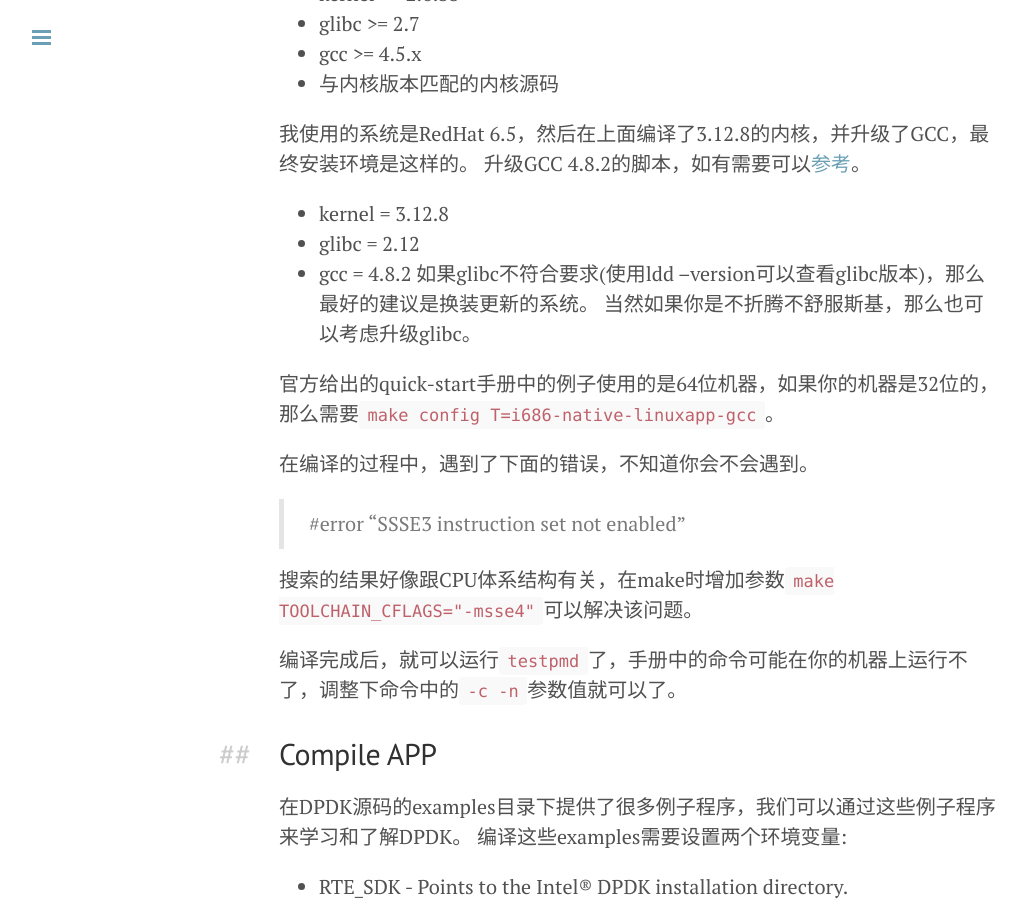
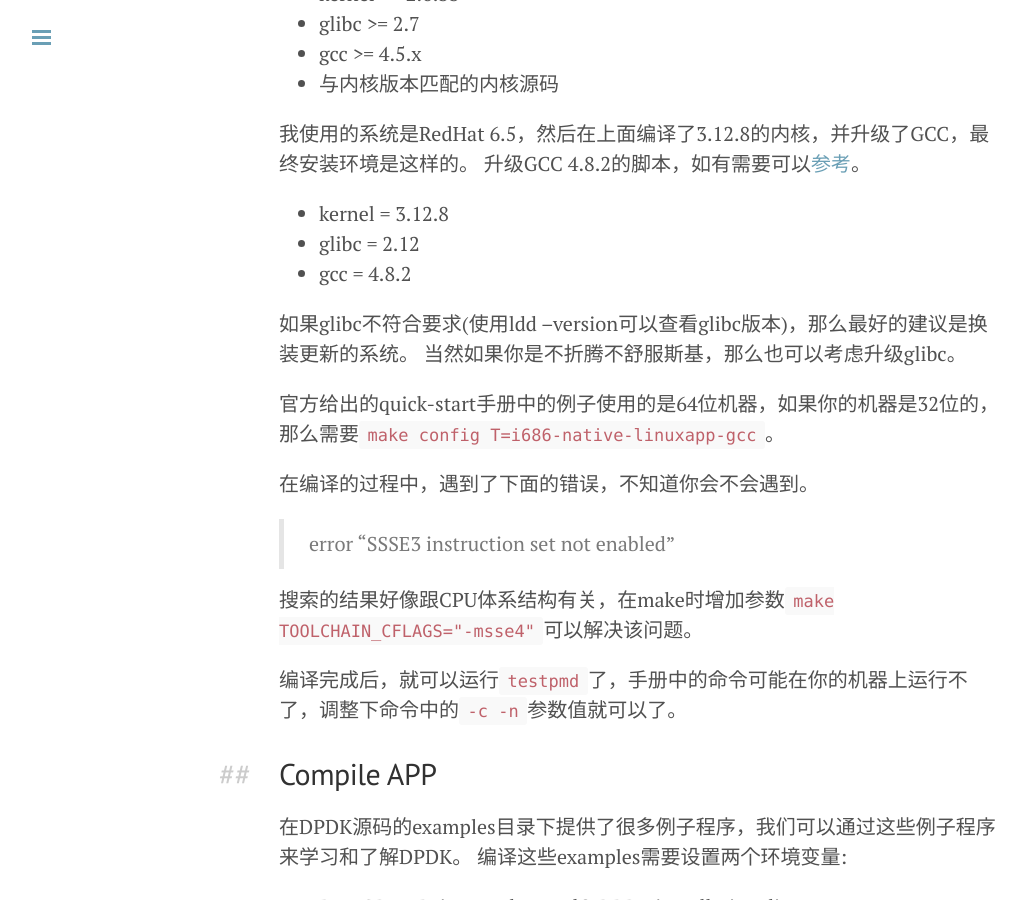
Before and after one commit to hoolev/hoolev.github.com, a Jekyll site: the page built from _posts/2014-10-17-dpdk-how-to.md, in a window 1280 px wide and 900 px high, scrolled down 621 px. Shown: the whole window, without its empty margins (1-1027 px from the left). Built offline with Jekyll 4.4.1, drawn with Linux system fonts in a browser that asks for light colours; Markdown is read by kramdown in place of the engine named in the settings; comment, search, counter and statistics services are not loaded; some of the changed text lies outside the part shown.

```diff
--- a/_posts/2014-10-17-dpdk-how-to.md
+++ b/_posts/2014-10-17-dpdk-how-to.md
@@ -25,13 +25,14 @@ DPDK是Intel公司发布的数据包转发处理软件库，可以将数据包
 * kernel = 3.12.8
 * glibc = 2.12
 * gcc = 4.8.2
+
 如果glibc不符合要求(使用ldd --version可以查看glibc版本)，那么最好的建议是换装更新的系统。
 当然如果你是不折腾不舒服斯基，那么也可以考虑升级glibc。
 
 官方给出的quick-start手册中的例子使用的是64位机器，如果你的机器是32位的，那么需要`make config T=i686-native-linuxapp-gcc`。
 
 在编译的过程中，遇到了下面的错误，不知道你会不会遇到。
-> #error "SSSE3 instruction set not enabled"
+> error "SSSE3 instruction set not enabled"
 
 搜索的结果好像跟CPU体系结构有关，在make时增加参数`make TOOLCHAIN_CFLAGS="-msse4"`可以解决该问题。
 
@@ -73,4 +74,5 @@ Network devices using kernel driver
 结果中的第1列是网卡的设备号，第3列是当前使用的驱动，第4列是网卡之前的驱动也就是操作系统使用的网卡驱动。
 
 执行`tools/dpdk_nic_bind.py -u 0000:03:00.1`就可以释放选定的网卡了，不过该网卡此时操心系统还不能使用。
+
 我们还需要把网卡绑定系统使用的驱动`tools/dpdk_nic_bind.py -b igb 0000:03:00.1` ，这样系统就可以使用该网卡了。
```
